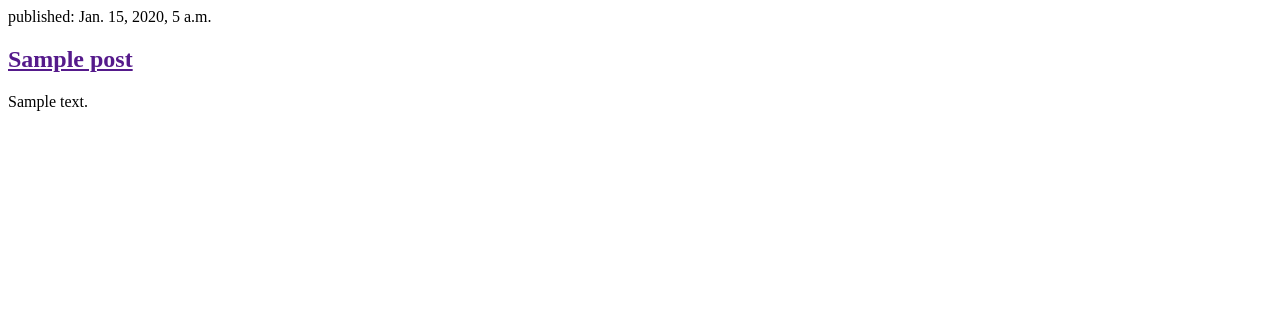
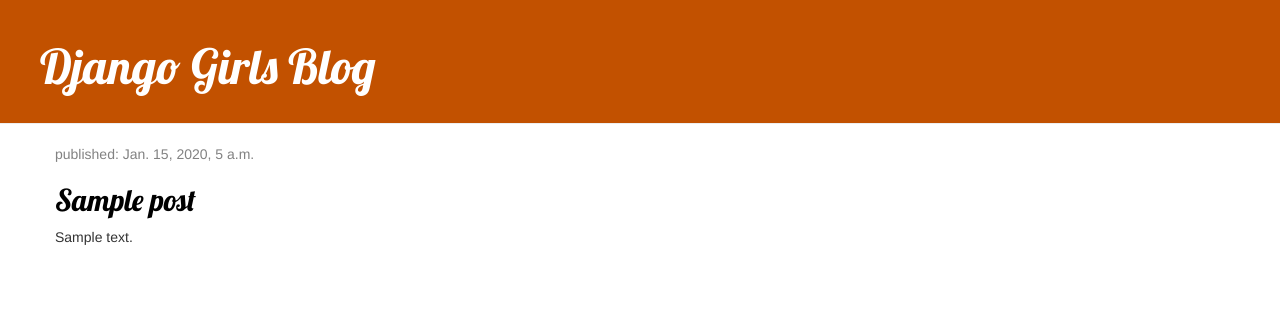
Before and after one commit to liamdugan/website, a Django app: page / in a window 1280 px wide. Shown: the top 316 px of the page. Run offline with Django 3.2, Linux system fonts and the light colour scheme; tables that the repository leaves empty hold one stand-in row (values such as "Sample post"); some libraries are stand-ins or nearby versions.

Commit message:
Added css and separated out base and posts for blog

```diff
--- /dev/null
+++ b/mysite/blog/static/css/blog.css
@@ -0,0 +1,46 @@
+.page-header {
+    background-color: #C25100;
+    margin-top: 0;
+    padding: 20px 20px 20px 40px;
+}
+
+.page-header h1, .page-header h1 a, .page-header h1 a:visited, .page-header h1 a:active {
+    color: #ffffff;
+    font-size: 36pt;
+    text-decoration: none;
+}
+
+.content {
+    margin-left: 40px;
+}
+
+h1, h2, h3, h4 {
+    font-family: 'Lobster', cursive;
+}
+
+.date {
+    color: #828282;
+}
+
+.save {
+    float: right;
+}
+
+.post-form textarea, .post-form input {
+    width: 100%;
+}
+
+.top-menu, .top-menu:hover, .top-menu:visited {
+    color: #ffffff;
+    float: right;
+    font-size: 26pt;
+    margin-right: 20px;
+}
+
+.post {
+    margin-bottom: 70px;
+}
+
+.post h2 a, .post h2 a:visited {
+    color: #000000;
+}
--- /dev/null
+++ b/mysite/blog/templates/blog/base.html
@@ -0,0 +1,23 @@
+{% load static %}
+<html>
+    <head>
+        <title>Django Girls blog</title>
+        <link rel="stylesheet" href="//maxcdn.bootstrapcdn.com/bootstrap/3.2.0/css/bootstrap.min.css">
+        <link rel="stylesheet" href="//maxcdn.bootstrapcdn.com/bootstrap/3.2.0/css/bootstrap-theme.min.css">
+        <link href='//fonts.googleapis.com/css?family=Lobster&subset=latin,latin-ext' rel='stylesheet' type='text/css'>
+        <link rel="stylesheet" href="{% static 'css/blog.css' %}">
+    </head>
+    <body>
+      <div class="page-header">
+          <h1><a href="/">Django Girls Blog</a></h1>
+      </div>
+      <div class="content container">
+          <div class="row">
+              <div class="col-md-8">
+              {% block content %}
+              {% endblock %}
+              </div>
+          </div>
+      </div>
+    </body>
+</html>
--- a/mysite/blog/templates/blog/post_list.html
+++ b/mysite/blog/templates/blog/post_list.html
@@ -1,15 +1,13 @@
-<html>
-    <head>
-        <title>Blog</title>
-    </head>
-    <body>
+{% extends 'blog/base.html' %}
 
+{% block content %}
   {% for post in posts %}
-          <div>
+    <div class="post">
+        <div class="date">
             <p>published: {{ post.published_date }}</p>
+        </div>
         <h2><a href="">{{ post.title }}</a></h2>
         <p>{{ post.text|linebreaksbr }}</p>
     </div>
   {% endfor %}
-    </body>
-</html>
+{% endblock %}
--- a/mysite/mysite/settings.py
+++ b/mysite/mysite/settings.py
@@ -11,7 +11,6 @@ https://docs.djangoproject.com/en/3.1/ref/settings/
 """
 
 from pathlib import Path
-import os
 
 # Build paths inside the project like this: BASE_DIR / 'subdir'.
 BASE_DIR = Path(__file__).resolve().parent.parent
@@ -120,4 +119,4 @@ USE_TZ = True
 # https://docs.djangoproject.com/en/3.1/howto/static-files/
 
 STATIC_URL = '/static/'
-STATIC_ROOT = os.path.join(BASE_DIR, 'static')
+STATIC_ROOT = BASE_DIR / 'static'
```
Lines whose indentation alone changed are shown as unchanged.
